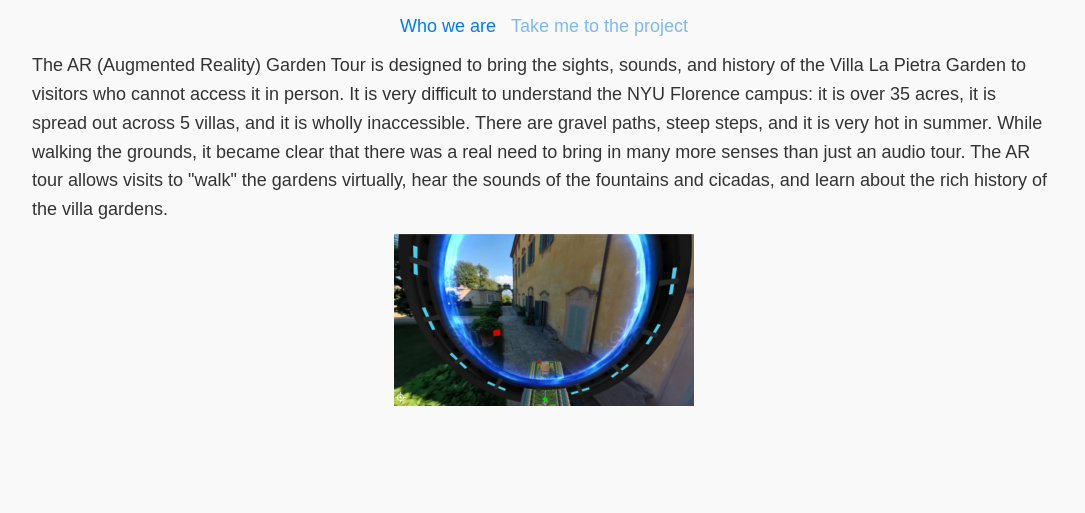
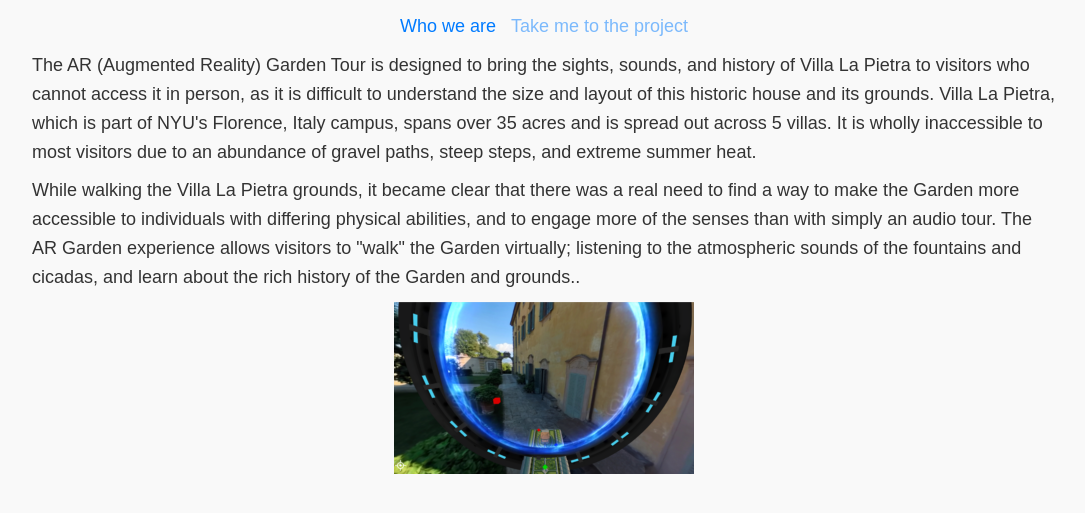
Before and after one commit to majunze2001/ar-garden-proxy, a website: page public/index.html in a window 1280 px wide. Shown: the part 61-574 px from the top of the page, without its empty margins (96-1181 px from the left). Drawn offline with Linux system fonts and the light colour scheme; no server answers.

Commit message:
update text content

```diff
--- a/public/index.html
+++ b/public/index.html
@@ -109,12 +109,18 @@
     <h1 class="center" role="banner">VLP AR Garden Tour</h1>
     <p class="center"><a href="https://wp.nyu.edu/artsampscience-historicfractures/">Who we are</a> &nbsp;&nbsp;<a
             id="project-link" class="noop">Take me to the project</a></p>
-    <p>The AR (Augmented Reality) Garden Tour is designed to bring the sights, sounds, and history of the Villa La
-        Pietra Garden to visitors who cannot access it in person. It is very difficult to understand the NYU Florence
-        campus: it is over 35 acres, it is spread out across 5 villas, and it is wholly inaccessible. There are gravel
-        paths, steep steps, and it is very hot in summer. While walking the grounds, it became clear that there was a
-        real need to bring in many more senses than just an audio tour. The AR tour allows visits to "walk" the gardens
-        virtually, hear the sounds of the fountains and cicadas, and learn about the rich history of the villa gardens.
+    <p>The AR (Augmented Reality) Garden Tour is designed to bring the sights, sounds, and history of Villa La Pietra to
+        visitors who cannot access it in person, as it is difficult to understand the size and layout of this historic
+        house and its grounds. Villa La Pietra, which is part of NYU's Florence, Italy campus, spans over 35 acres and
+        is spread out across 5 villas. It is wholly inaccessible to most visitors due to an abundance of gravel paths,
+        steep steps, and extreme summer heat.
+    </p>
+    <p>
+        While walking the Villa La Pietra grounds, it became clear that there was a real need to find a way to make the
+        Garden more accessible to individuals with differing physical abilities, and to engage more of the senses than
+        with simply an audio tour. The AR Garden experience allows visitors to "walk" the Garden virtually; listening to
+        the atmospheric sounds of the fountains and cicadas, and learn about the rich history of the Garden and
+        grounds..
     </p>
     <img src="img.png" alt="project screenshot">
 </body>
```
